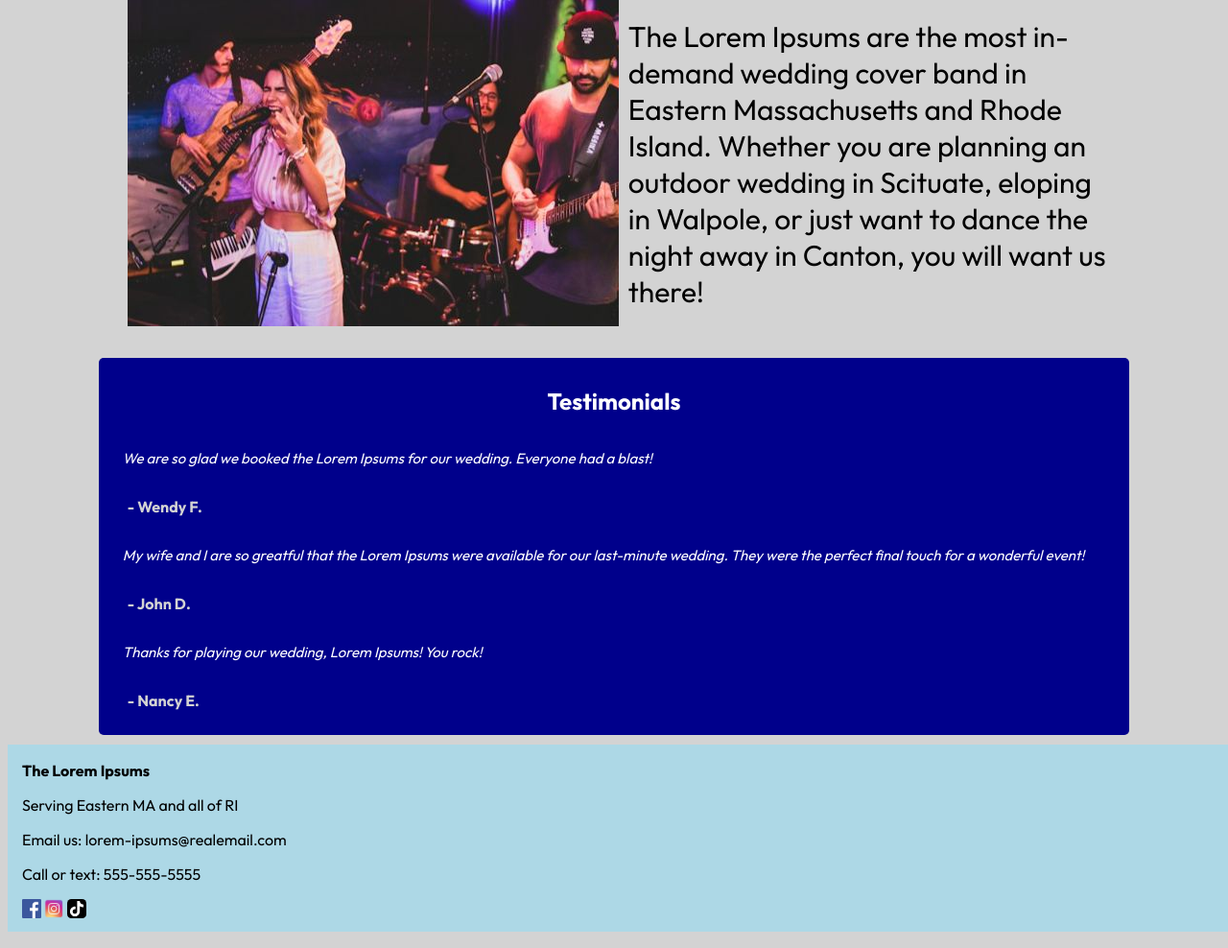
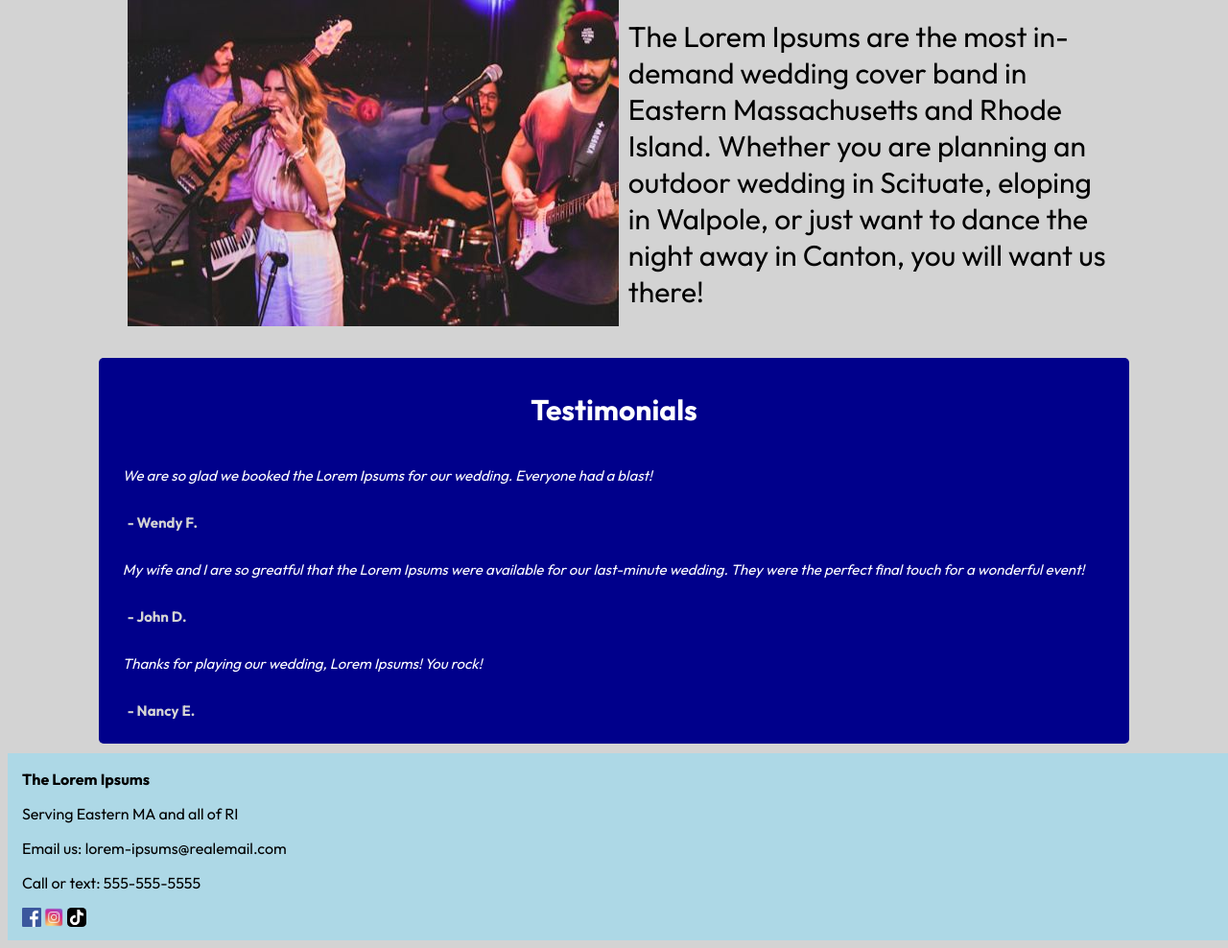
Before and after one commit to allie-tatarian/allie-tatarian.github.io, a PHP site: page /project1/index.html in a window 1280 px wide. Shown: the part 337-1325 px from the top of the page at 96% size. Run offline with PHP 8.4, Linux system fonts and the light colour scheme.

Commit message:
update styling

```diff
--- a/project1/css/style.css
+++ b/project1/css/style.css
@@ -115,6 +115,7 @@
 
 .blurb {
     font-size: 30px;
+    margin-left: 15px;
 }
 
 .testimonials {
@@ -122,10 +123,12 @@
     background-color: darkblue;
     padding: 10px;
     border-radius: 5px;
+    font-size: 15px;
 }
 
 .testimonials h2 {
     text-align: center;
+    font-size: 30px;
 }
 
 .quote {
```
